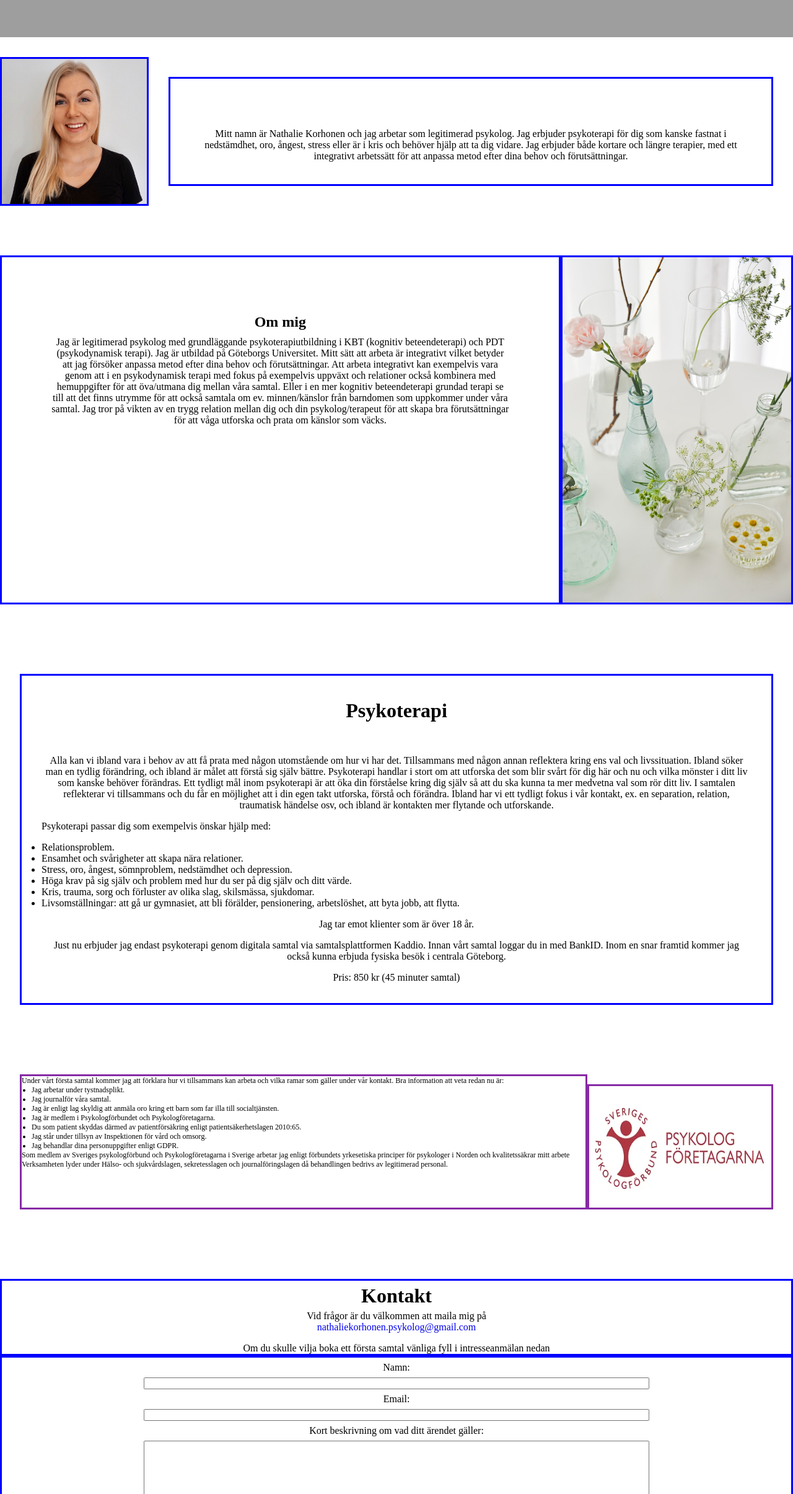
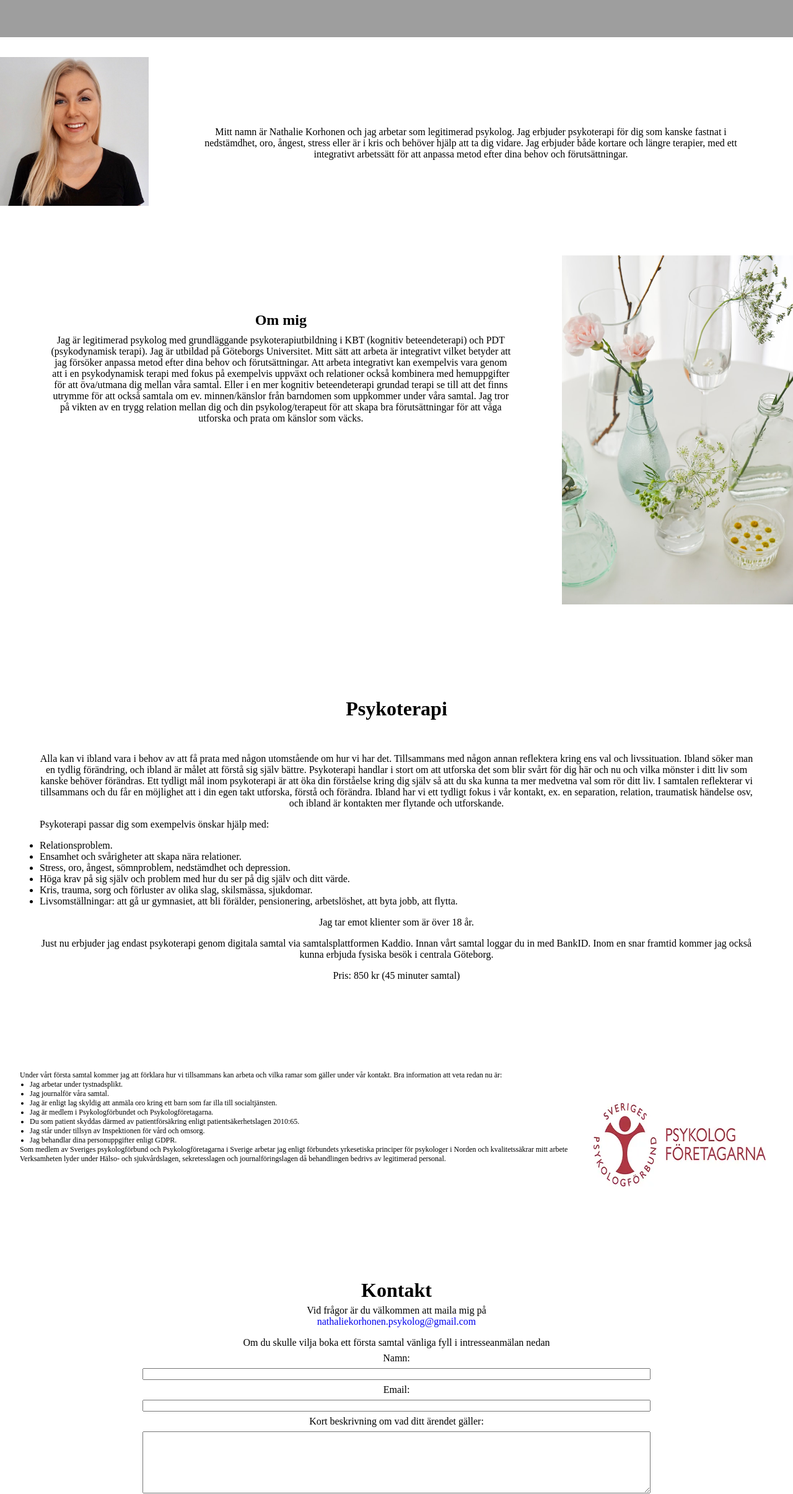
Before and after one commit to Vulcan93/NathalieKorhonen, a React (Vite) app: page / in a window 1280 px wide. Shown: the part 390-2800 px from the top of the page at 62% size. Built offline with nearby package versions, Linux system fonts and the light colour scheme; grey boxes are pictures that could not be loaded.

Commit message:
Commenting border lines

```diff
--- a/src/pages/Hem.css
+++ b/src/pages/Hem.css
@@ -23,14 +23,14 @@
 }
 
 .img-profilbild {
-  border: solid blue;
+  /* border: solid blue; */
   max-width: 240px;
   max-height: 300px;
   margin: auto;
 }
 
 .hem-beskrivning {
-  border: solid blue;
+  /* border: solid blue; */
   margin: 2rem;
   padding: 2rem;
   padding-top: 5rem;
--- a/src/pages/Kontakt.css
+++ b/src/pages/Kontakt.css
@@ -7,7 +7,7 @@
 }
 
 .img-kontakt {
-  border: solid brown;
+  /* border: solid brown; */
   /* margin-top: 20px;
   margin-bottom: 20px; */
   margin: auto;
@@ -23,7 +23,7 @@
 
 .kontakt-info {
   margin-top: 2rem;
-  border: solid blue;
+  /* border: solid blue; */
   flex: 1;
   & h4 {
     font-size: 2rem;
@@ -44,7 +44,7 @@
 }
 
 .form-container {
-  border: solid blue;
+  /* border: solid blue; */
   text-align: center;
 }
 
--- a/src/pages/Psykoterapi.css
+++ b/src/pages/Psykoterapi.css
@@ -7,7 +7,7 @@
 
 .om-mig-beskrivning {
   text-align: center;
-  border: solid blue;
+  /* border: solid blue; */
   flex: 1;
   padding-top: 5rem;
   padding-left: 5rem;
@@ -22,7 +22,7 @@
 }
 
 .img-psykoterapi-blommor {
-  border: solid blue;
+  /* border: solid blue; */
   height: auto;
   margin-left: auto;
   margin-right: auto;
@@ -39,7 +39,7 @@
 }
 
 .psykoterapi-beskrivning {
-  border: solid blue;
+  /* border: solid blue; */
   flex: 1;
   margin: 2rem;
   padding: 2rem;
@@ -66,7 +66,7 @@
 }
 
 .psykologForetagarna-content {
-  border: solid rgb(134, 42, 165);
+  /* border: solid rgb(134, 42, 165); */
   flex: 1;
   & li {
     margin-left: 1rem;
@@ -74,7 +74,7 @@
 }
 
 .img-psykologForetagarna {
-  border: solid rgb(134, 42, 165);
+  /* border: solid rgb(134, 42, 165); */
   /* height: auto; */
   margin-top: 1rem;
   min-width: 240px;
```
